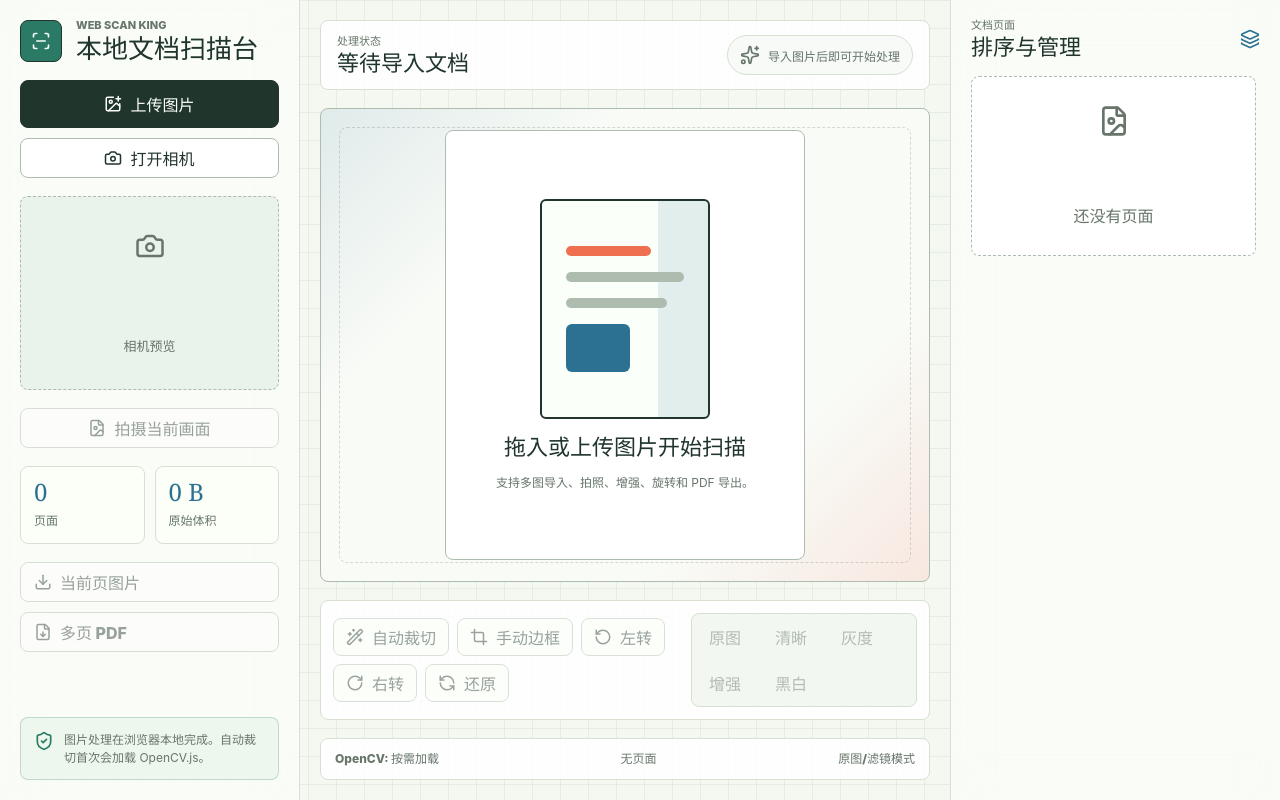
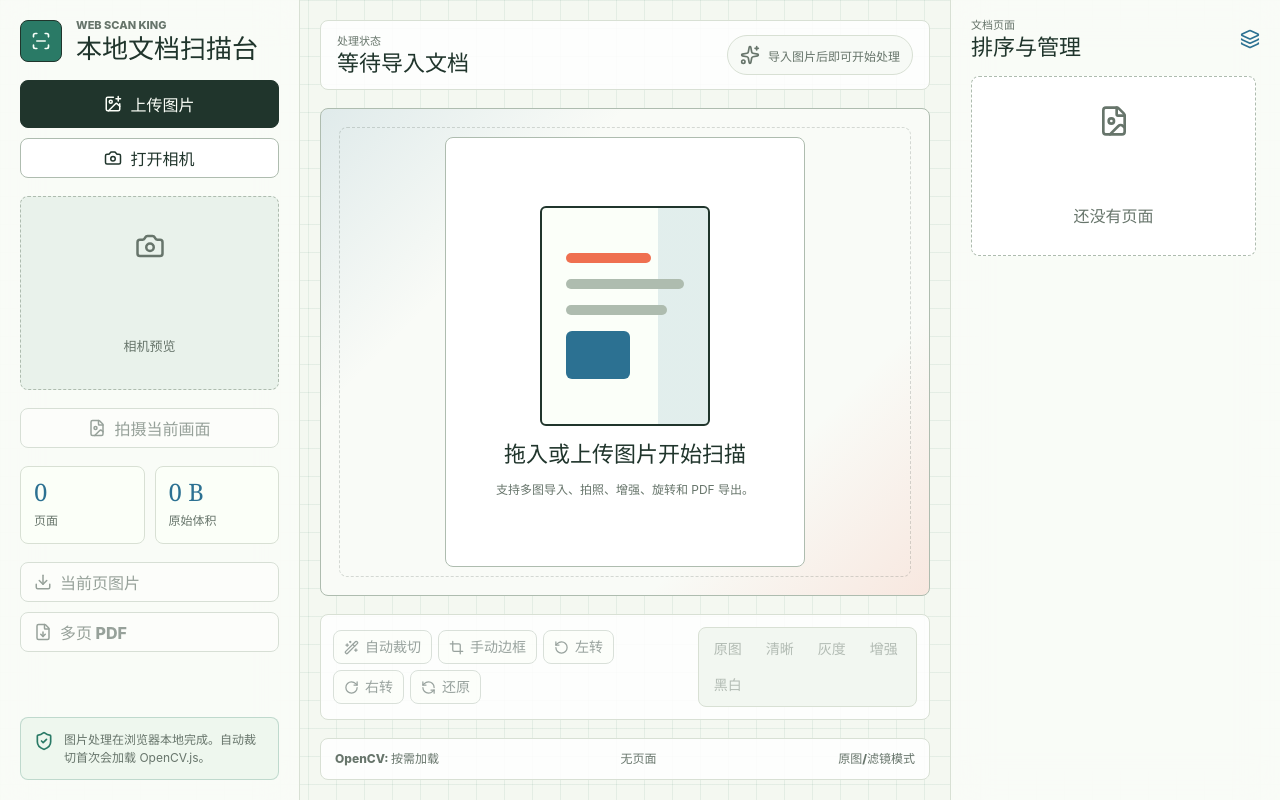
Before and after one commit to huglemon/web-scan-king, a React (Vite) app: page / in a window 1280 px wide. Built offline with nearby package versions, Linux system fonts and the light colour scheme.

Commit message:
style: compact scanner controls

```diff
--- a/src/App.css
+++ b/src/App.css
@@ -540,13 +540,23 @@ button svg {
 .filter-tabs {
   display: flex;
   flex-wrap: wrap;
-  gap: 8px;
+  gap: 6px;
 }
 
 .tool-group button,
 .filter-tabs button {
-  min-height: 38px;
-  padding-inline: 12px;
+  min-height: 34px;
+  gap: 6px;
+  padding-inline: 10px;
+  font-size: 14px;
+  line-height: 1;
+  white-space: nowrap;
+}
+
+.tool-group button svg,
+.filter-tabs button svg {
+  width: 15px;
+  height: 15px;
 }
 
 .filter-tabs {
@@ -554,9 +564,12 @@ button svg {
   border: 1px solid var(--line);
   border-radius: 8px;
   background: #f2f7f1;
+  gap: 2px;
 }
 
 .filter-tabs button {
+  min-width: 50px;
+  padding-inline: 8px;
   border-color: transparent;
   background: transparent;
   color: var(--muted);
@@ -672,14 +685,20 @@ button svg {
   grid-area: actions;
   display: flex;
   flex-wrap: wrap;
-  gap: 6px;
+  gap: 5px;
   align-items: end;
 }
 
 .page-actions button {
-  width: 32px;
-  min-height: 32px;
+  width: 28px;
+  min-height: 28px;
+  height: 28px;
   padding: 0;
+}
+
+.page-actions button svg {
+  width: 15px;
+  height: 15px;
 }
 
 .spin {
```
